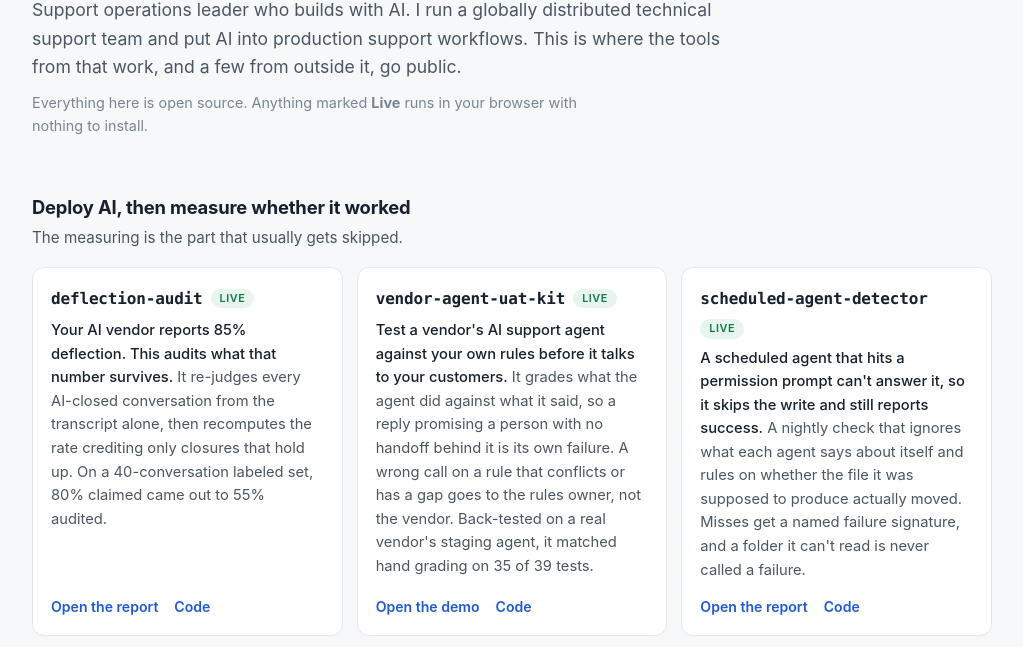
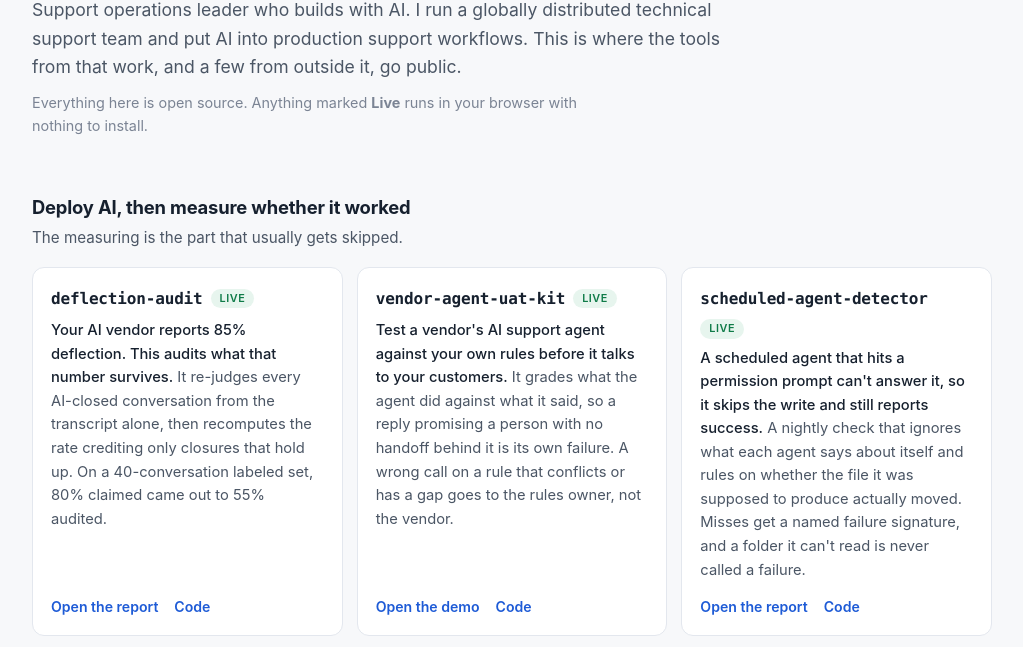
Before and after one commit to neeshykha/portfolio, a plain HTML site: page index.html in a window 1280 px wide. Shown: the part 110-757 px from the top of the page, without its empty margins (128-1151 px from the left). Drawn offline with Linux system fonts and the light colour scheme.

Commit message:
vendor-agent-uat-kit card: drop the back-test sentence; log entry 15 to match
Co-Authored-By: Claude Fable 5.2 <noreply@anthropic.com>

```diff
--- a/index.html
+++ b/index.html
@@ -69,7 +69,7 @@
     </article>
     <article class="card">
       <h3>vendor-agent-uat-kit <span class="badge live">Live</span></h3>
-      <p><span class="hook">Test a vendor's AI support agent against your own rules before it talks to your customers.</span> It grades what the agent did against what it said, so a reply promising a person with no handoff behind it is its own failure. A wrong call on a rule that conflicts or has a gap goes to the rules owner, not the vendor. Back-tested on a real vendor's staging agent, it matched hand grading on 35 of 39 tests.</p>
+      <p><span class="hook">Test a vendor's AI support agent against your own rules before it talks to your customers.</span> It grades what the agent did against what it said, so a reply promising a person with no handoff behind it is its own failure. A wrong call on a rule that conflicts or has a gap goes to the rules owner, not the vendor.</p>
       <div class="links"><a href="https://neeshykha.github.io/vendor-agent-uat-kit/">Open the demo</a><a href="https://github.com/neeshykha/vendor-agent-uat-kit">Code</a></div>
     </article>
     <article class="card">
```
Also changed, not shown: 1 other file.
